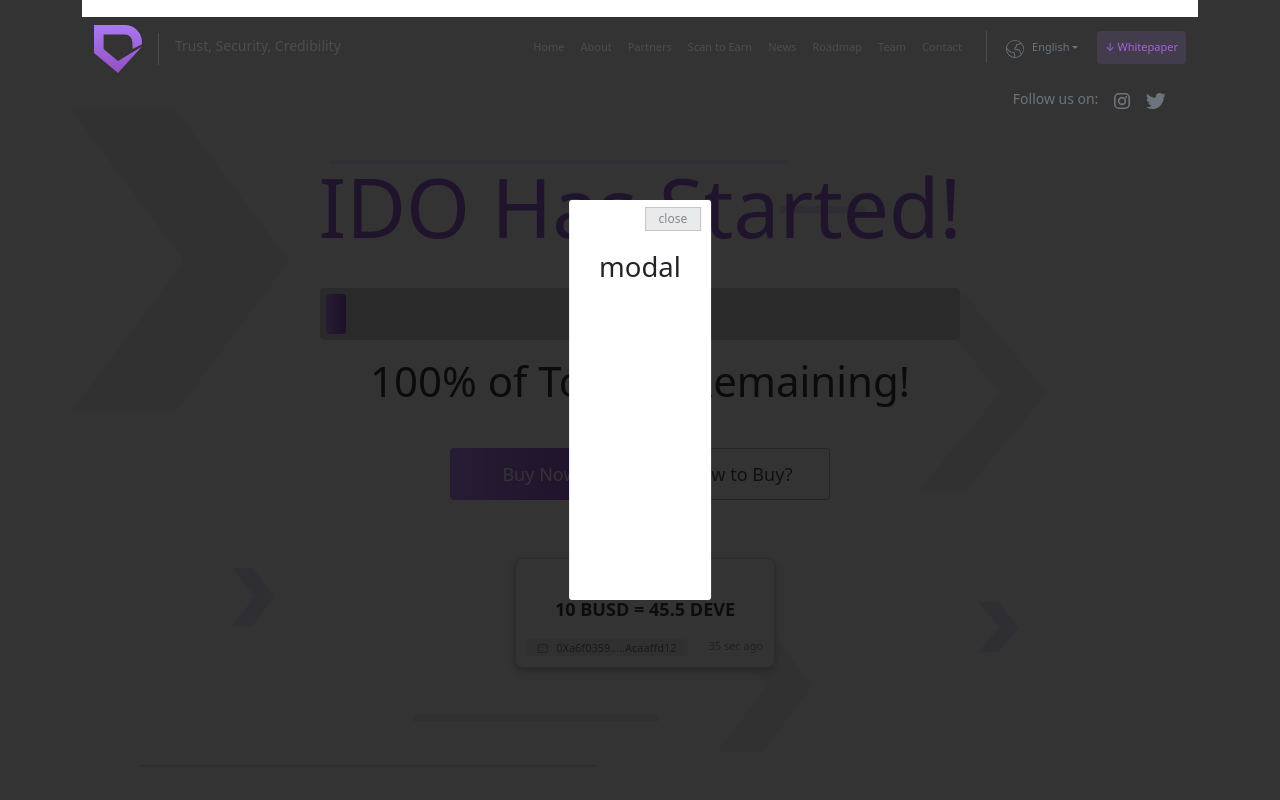
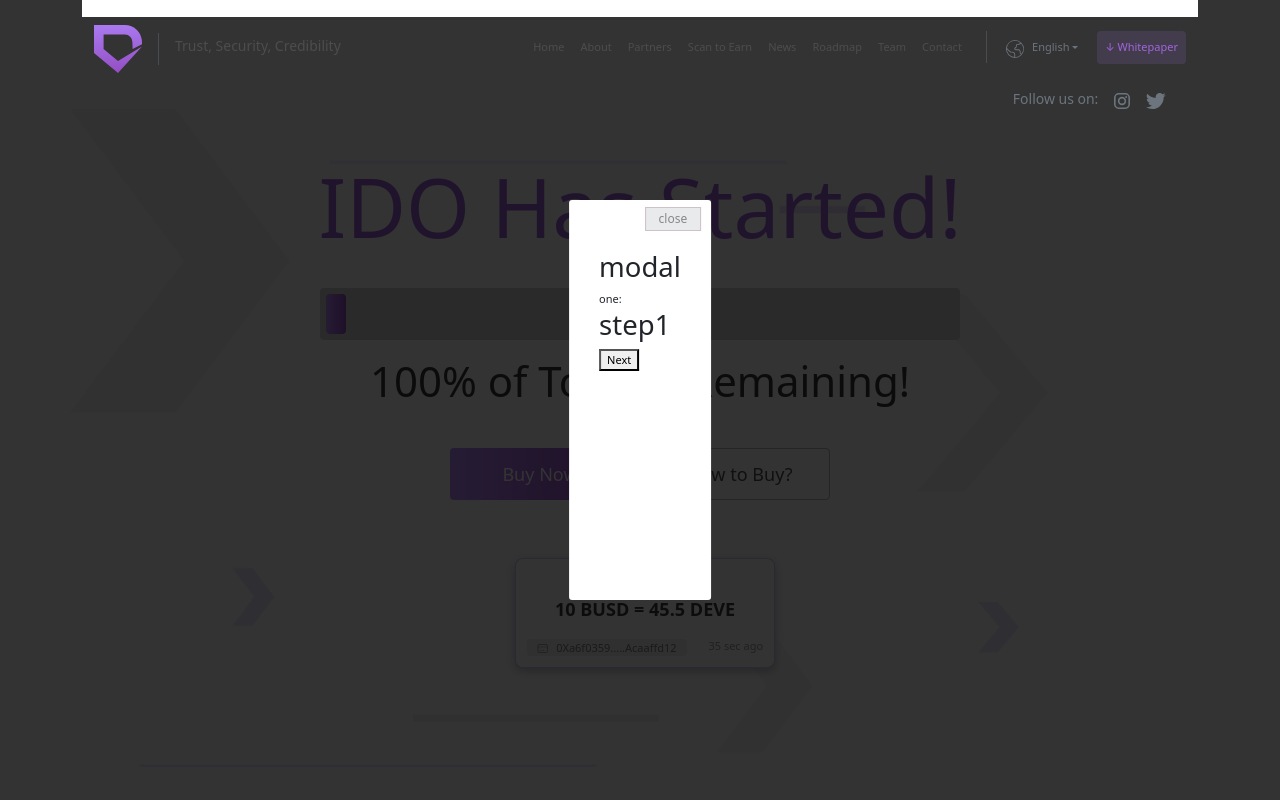
Before and after one commit to moussa32/develocity-modern-landing, a React (Create React App) app: page / in a window 1280 px wide. Both pictures are taken after a click on the button "Buy Now". Shown: the top 800 px of the page. Built offline with nearby package versions, Linux system fonts and the light colour scheme.

Commit message:
getting new feature

```diff
--- a/src/modules/Home/MainContent.js
+++ b/src/modules/Home/MainContent.js
@@ -1,7 +1,7 @@
 import Icons from "./Icons"
 import Progress from "./Progress"
 import TransactionCard from "./TransactionCard"
-import { ModalBuyNow } from "../Modal/ModalBuyNow"
+import { ModalBuyNow } from "./Modal/ModalBuyNow"
 import { useState } from "react"
 const MainContent = () => {
   const [isOpen,setIsOpen]=useState(false)
--- /dev/null
+++ b/src/modules/Home/Modal/CommonStage/Step1.jsx
@@ -0,0 +1,8 @@
+export function Step1({next}){
+    return(
+        <>
+        <h1>step1</h1>
+        <button onClick={next}>Next</button>
+        </>
+    )
+}
--- /dev/null
+++ b/src/modules/Home/Modal/CommonStage/Step2.jsx
@@ -0,0 +1,8 @@
+export function Step2({next}){
+    return(
+        <>
+        <h1>step2</h1>
+        <button onClick={next}>next</button>
+        </>
+    )
+}
--- /dev/null
+++ b/src/modules/Home/Modal/ModalBuyNow.jsx
@@ -0,0 +1,72 @@
+import { useState } from 'react';
+import ReactDOM from 'react-dom';
+import { Step1 } from './CommonStage/Step1';
+import { Step2 } from './CommonStage/Step2';
+
+import styles from './Modal.module.css'
+
+const SelectedCurrentStep=({currentStep, next})=>{
+
+    switch (currentStep) {
+        case 1:
+            return (
+                <Step1 next={next} />
+            );
+        case 2:
+            return (
+                <Step2 next={next} />
+            );
+        default:
+            return <h1>bravoo</h1>;
+    }
+}
+
+export function ModalBuyNow({ open, onClose }) {
+    const [currentStep, setCurrentStep] = useState(1);
+
+    const next = () => {
+        setCurrentStep(currentStep + 1)
+    }
+
+
+    if (!open) return null
+    return ReactDOM.createPortal(
+        <>
+            <div className={styles.backDrop} onClick={onClose} />
+
+            <div className={` ${styles.overlay}`}>
+                <button className={styles.closeBtn_ltr} onClick={onClose}>close</button>
+                <h1>modal</h1>
+                <div>one:
+                    <SelectedCurrentStep  currentStep={currentStep} next={next}/>
+{/*
+                    {
+                        (() => {
+
+
+                            switch (currentStep) {
+                                case 1:
+                                    return (
+                                        <Step1 next={next} />
+                                    );
+                                case 2:
+                                    return (
+                                        <Step2 next={next} />
+                                    );
+                                default:
+                                    return <h1>bravoo</h1>;
+                            }
+
+                        })()
+                    } */}
+                </div>
+
+            </div>
+        </>,
+        document.getElementById('modal-buyNow-btn')
+
+    )
+
+
+
+}
--- a/src/modules/Modal/ModalBuyNow.jsx
+++ /dev/null
@@ -1,22 +0,0 @@
-import ReactDOM from 'react-dom';
-import styles from './Modal.module.css'
-
-export function ModalBuyNow({ open, onClose }) {
-    if (!open) return null
-    return ReactDOM.createPortal(
-        <>
-            <div className={styles.backDrop} />
-
-            <div className={` ${styles.overlay}`}>
-                <button className={styles.closeBtn_ltr} onClick={onClose}>close</button>
-                <h1>modal</h1>
-
-            </div>
-        </>,
-        document.getElementById('modal-buyNow-btn')
-
-    )
-
-
-
-}
```
Also changed, not shown: src/modules/Home/Modal/Modal.module.css (renamed from src/modules/Modal/Modal.module.css).
